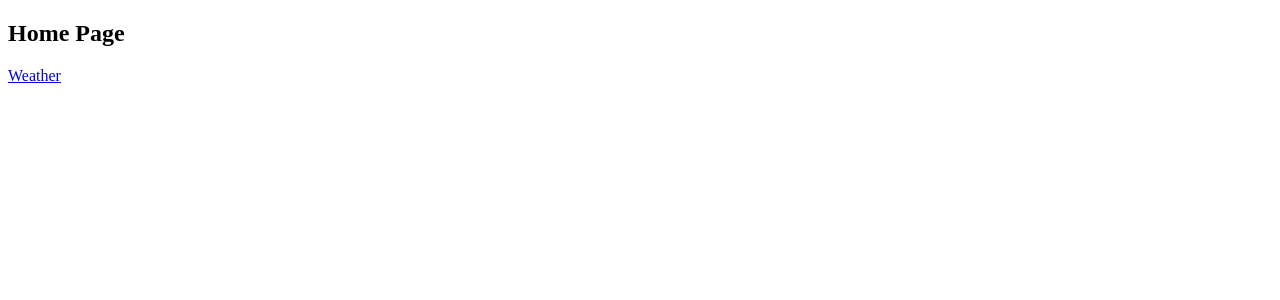
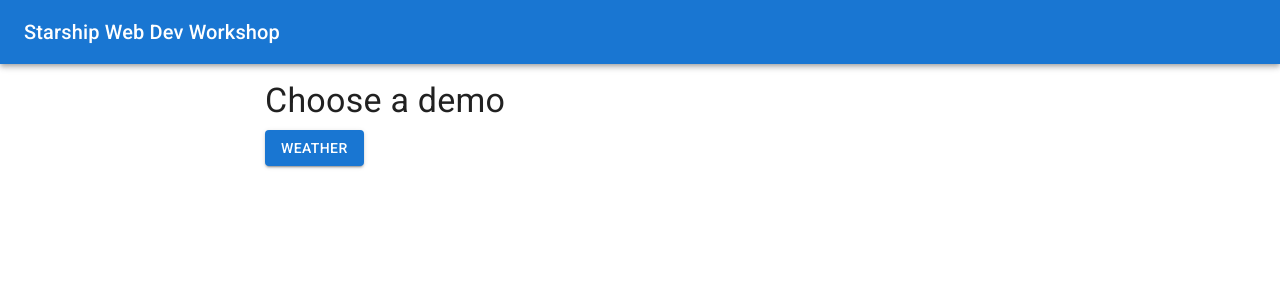
Before and after one commit to eralpship/web-dev-workshop, a React (Vite) app: page / in a window 1280 px wide. Shown: the top 300 px of the page. Built offline with nearby package versions, Linux system fonts and the light colour scheme.

Commit message:
common page styles

```diff
--- a/src/App.tsx
+++ b/src/App.tsx
@@ -7,6 +7,7 @@ import { Route, Routes, BrowserRouter } from "react-router-dom";
 import HomePage from "./pages/HomePage";
 import WeatherPage from "./pages/WeatherPage";
 import NotFoundPage from "./pages/NotFoundPage";
+import PageLayout from "./components/PageLayout";
 
 const queryClient = new QueryClient();
 
@@ -15,9 +16,11 @@ function App() {
     <QueryClientProvider client={queryClient}>
       <BrowserRouter>
         <Routes>
-          <Route path="/" element={<HomePage />} />
-          <Route path="/weather" element={<WeatherPage />} />
-          <Route path="*" element={<NotFoundPage />} />
+          <Route path="/" element={<PageLayout />}>
+            <Route index element={<HomePage />} />
+            <Route path="weather" element={<WeatherPage />} />
+            <Route path="*" element={<NotFoundPage />} />
+          </Route>
         </Routes>
       </BrowserRouter>
     </QueryClientProvider>
--- a/src/components/PageHeader.tsx
+++ b/src/components/PageHeader.tsx
@@ -1,12 +1,22 @@
 import AppBar from "@mui/material/AppBar";
 import Toolbar from "@mui/material/Toolbar";
 import Typography from "@mui/material/Typography";
+import { Link } from "react-router-dom";
 
 export default function PageHeader() {
   return (
     <AppBar position="static">
       <Toolbar>
-        <Typography variant="h6" component="div" sx={{ flexGrow: 1 }}>
+        <Typography
+          component={Link}
+          to="/"
+          variant="h6"
+          sx={{
+            textDecoration: "none",
+            color: "inherit",
+            flexGrow: 1,
+          }}
+        >
           Starship Web Dev Workshop
         </Typography>
       </Toolbar>
--- a/src/components/PageLayout.tsx
+++ b/src/components/PageLayout.tsx
@@ -1,15 +1,13 @@
 import { ThemeProvider } from "@emotion/react";
-import { CssBaseline } from "@mui/material";
+import CssBaseline from "@mui/material/CssBaseline";
+import Box from "@mui/material/Box";
 import { createTheme } from "@mui/material/styles";
 import useMediaQuery from "@mui/material/useMediaQuery";
 import { useMemo } from "react";
 import PageHeader from "./PageHeader";
+import { Outlet } from "react-router-dom";
 
-type PageLayoutProps = {
-  children: React.ReactNode;
-};
-
-export default function PageLayout({ children }: PageLayoutProps) {
+export default function PageLayout() {
   const prefersDarkMode = useMediaQuery("(prefers-color-scheme: dark)");
 
   const theme = useMemo(
@@ -26,7 +24,31 @@ export default function PageLayout({ children }: PageLayoutProps) {
     <ThemeProvider theme={theme}>
       <CssBaseline />
       <PageHeader />
-      {children}
+      <Box
+        sx={{
+          display: "flex",
+          width: "100%",
+          flexDirection: "row",
+          justifyContent: "center",
+          padding: 2,
+        }}
+      >
+        <Box
+          sx={{
+            display: "flex",
+            gap: 1,
+            flexDirection: "column",
+            alignItems: "flex-start",
+            width: {
+              xs: "100%",
+              sm: "70%",
+              md: 750,
+            },
+          }}
+        >
+          <Outlet />
+        </Box>
+      </Box>
     </ThemeProvider>
   );
 }
--- a/src/pages/HomePage.tsx
+++ b/src/pages/HomePage.tsx
@@ -1,10 +1,21 @@
+import Button from "@mui/material/Button";
+import Typography from "@mui/material/Typography";
 import { Link } from "react-router-dom";
 
 export default function HomePage() {
   return (
-    <div>
-      <h2>Home Page</h2>
-      <Link to="/weather">Weather</Link>
-    </div>
+    <>
+      <Typography variant="h4" component="h2">
+        Choose a demo
+      </Typography>
+      <Button
+        component={Link}
+        to="/weather"
+        variant="contained"
+        color="primary"
+      >
+        Weather
+      </Button>
+    </>
   );
 }
--- a/src/pages/NotFoundPage.tsx
+++ b/src/pages/NotFoundPage.tsx
@@ -1,10 +1,16 @@
 import { Link } from "react-router-dom";
+import Typography from "@mui/material/Typography";
+import Button from "@mui/material/Button";
 
 export default function NotFoundPage() {
   return (
-    <div>
-      <h2>Not Found</h2>
-      <Link to="/">Home</Link>
-    </div>
+    <>
+      <Typography variant="h4" component="h2">
+        Not Found
+      </Typography>
+      <Button component={Link} to="/" variant="contained" color="primary">
+        Back to home
+      </Button>
+    </>
   );
 }
--- a/src/pages/WeatherPage.tsx
+++ b/src/pages/WeatherPage.tsx
@@ -1,15 +1,18 @@
 import CityWeatherContainer from "../components/CityWeatherContainer";
 import Box from "@mui/material/Box";
+import Typography from "@mui/material/Typography";
 
 export default function WeatherPage() {
   return (
-    <div>
-      <h2>Weather Page</h2>
+    <>
+      <Typography variant="h4" component="h2">
+        Weather
+      </Typography>
       <Box
         sx={{
           display: "flex",
           gap: 1,
-          padding: 2,
+          width: "100%",
           flexDirection: {
             xs: "column",
             sm: "column",
@@ -23,6 +26,6 @@ export default function WeatherPage() {
         <CityWeatherContainer city="Helsinki" />
         <CityWeatherContainer city="Melbourne" />
       </Box>
-    </div>
+    </>
   );
 }
```
Also changed, not shown: 5 other files (tests, documents, lock files or other folders).
